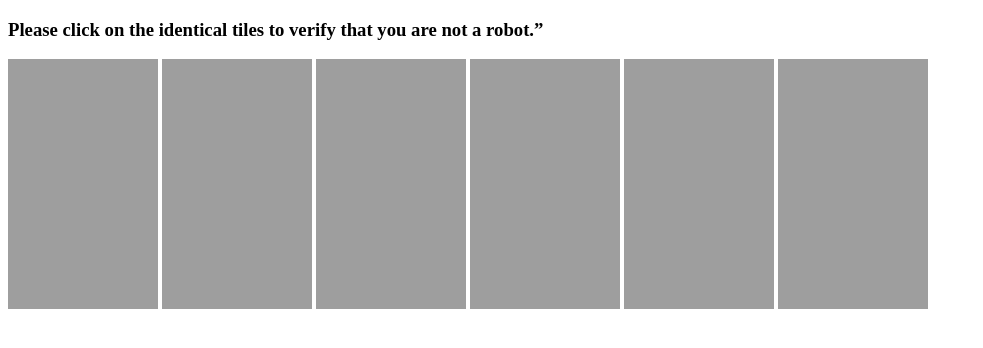
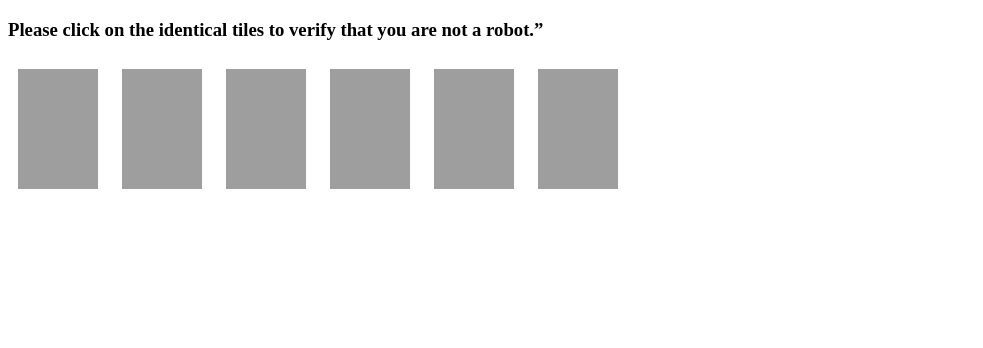
Before and after one commit to acciojob/I-am-not-a-robot-Anna-012, a website: page main.html in a window 1280 px wide. Shown: the whole page, without its empty margins (0-983 px from the left). Drawn offline with Linux system fonts and the light colour scheme.

Commit message:
created a submission

```diff
--- a/main.html
+++ b/main.html
@@ -17,6 +17,8 @@
 		<div class='img4'></div>
 		<div class='img5'></div>
 		<div class='img1'></div>
+		<button id="reset" style="display: none;">Reset</button>
+		<button id="verify" style="display: none;">Verify</button>
       <!-- solution start -->
 
       <!-- solution end -->
--- a/script.js
+++ b/script.js
@@ -2,5 +2,12 @@
 document.addEventListener("DOMContentLoaded", () =>{
 	const images = document.querySelectorAll("div[class^='img']");
 	const resetButton = document.getElementById("reset");
-	images.
+	images.forEach(image =>{
+		image.addEventListener("click", ()=>{
+			resetButton.style.display='block';
+		})
+	})
+	  resetButton.addEventListener("click", () => {
+        resetButton.style.display = "none";
+	})
 })
--- a/styles.css
+++ b/styles.css
@@ -1,41 +1,46 @@
 .img1 {
   content: url("https://picsum.photos/id/237/200/300");
-	height: 250px;
-	width: 150px;
+	height: 120px;
+	width: 80px;
 	display: inline;
+	margin: 10px;
 }
 
 .img2 {
   content: url("https://picsum.photos/seed/picsum/200/300");
-	height: 250px;
-	width: 150px;
+	height: 120px;
+	width: 80px;
 	display: inline;
+	margin: 10px;
 }
 
 .img3 {
   content: url("https://picsum.photos/200/300?grayscale");
-	height: 250px;
-	width: 150px;
+	height: 120px;
+	width: 80px;
 	display: inline;
+	margin: 10px;
 }
 .img4 {
   content: url("https://picsum.photos/200/300/");
-	height: 250px;
-	width: 150px;
+	height: 120px;
+	width: 80px;
 	display: inline;
+	margin: 10px;
 }
 .img5 {
   content: url("https://picsum.photos/200/300.jpg");
-	height: 250px;
-	width: 150px;
+	height: 120px;
+	width: 80px;
 	display: inline;
+	margin: 10px;
 }
 
 img {
   margin: 10px;
   border: 5px solid #555;
   width: 10%;
-
+  margin: 10px;
 }
 
 .flex {
```
